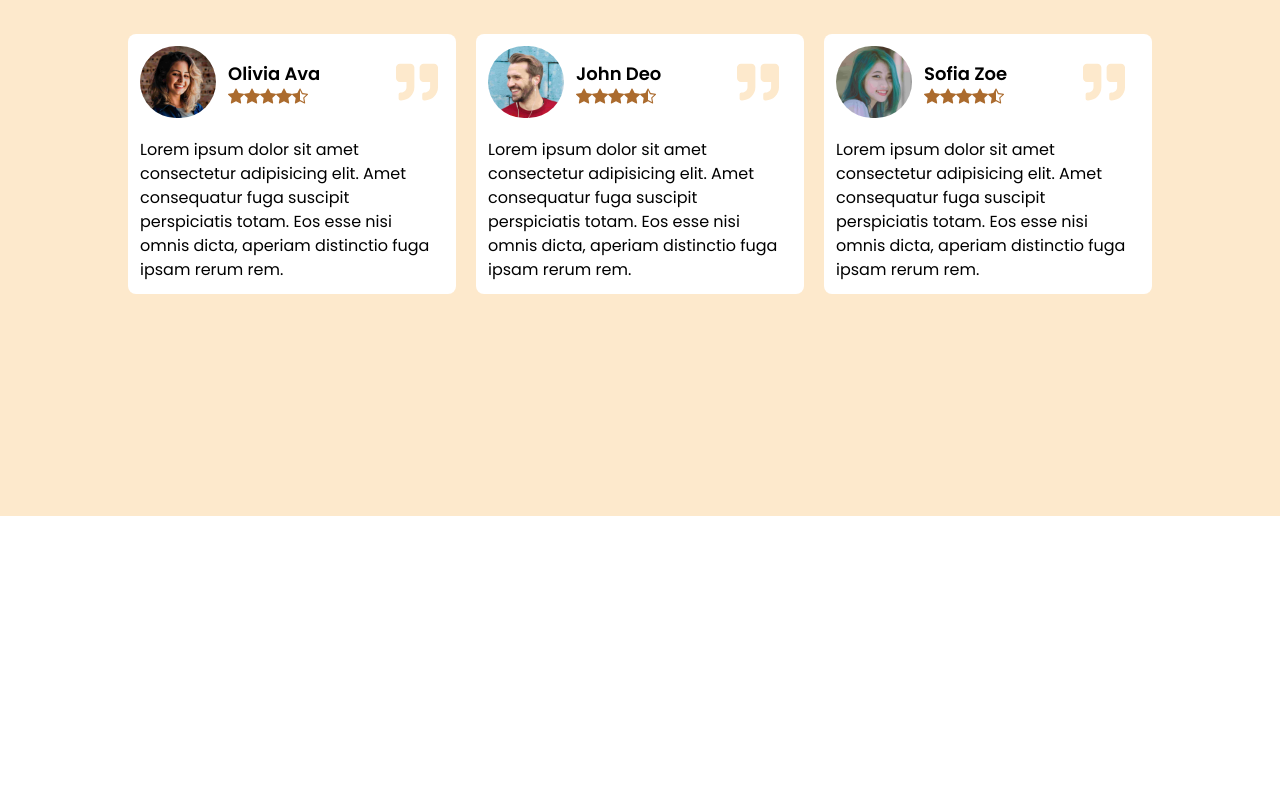
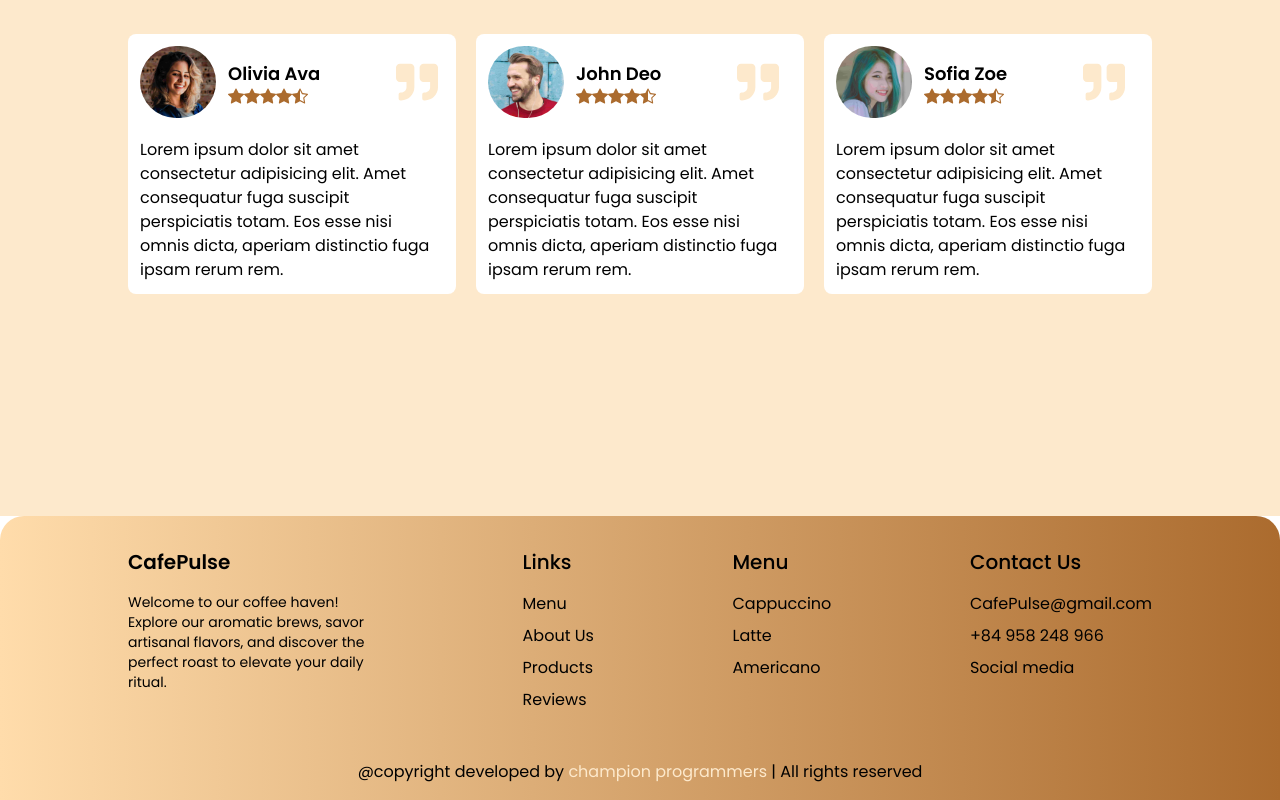
Before and after one commit to WycliffeMk/Kilimani-Coffee-Web, a React (Vite) app: page / in a window 1280 px wide. Shown: the part 3536-4336 px from the top of the page. Before the commit the page ends 4052 px from the top, so only its background shows below. Built offline with nearby package versions, Linux system fonts and the light colour scheme.

Commit message:
Refactor: update App.jsx contents

```diff
--- a/src/App.jsx
+++ b/src/App.jsx
@@ -4,6 +4,7 @@ import About from "./components/About"
 import Menu from "./components/Menu"
 import Review from "./components/Review"
 import Product from "./components/Products"
+import Footer from "./components/Footer"
 
 const App = () => {
   return (
@@ -26,6 +27,8 @@ const App = () => {
           <Review />
         </div>
       </main>
+
+      <Footer />
     </div>
   )
 }
```
